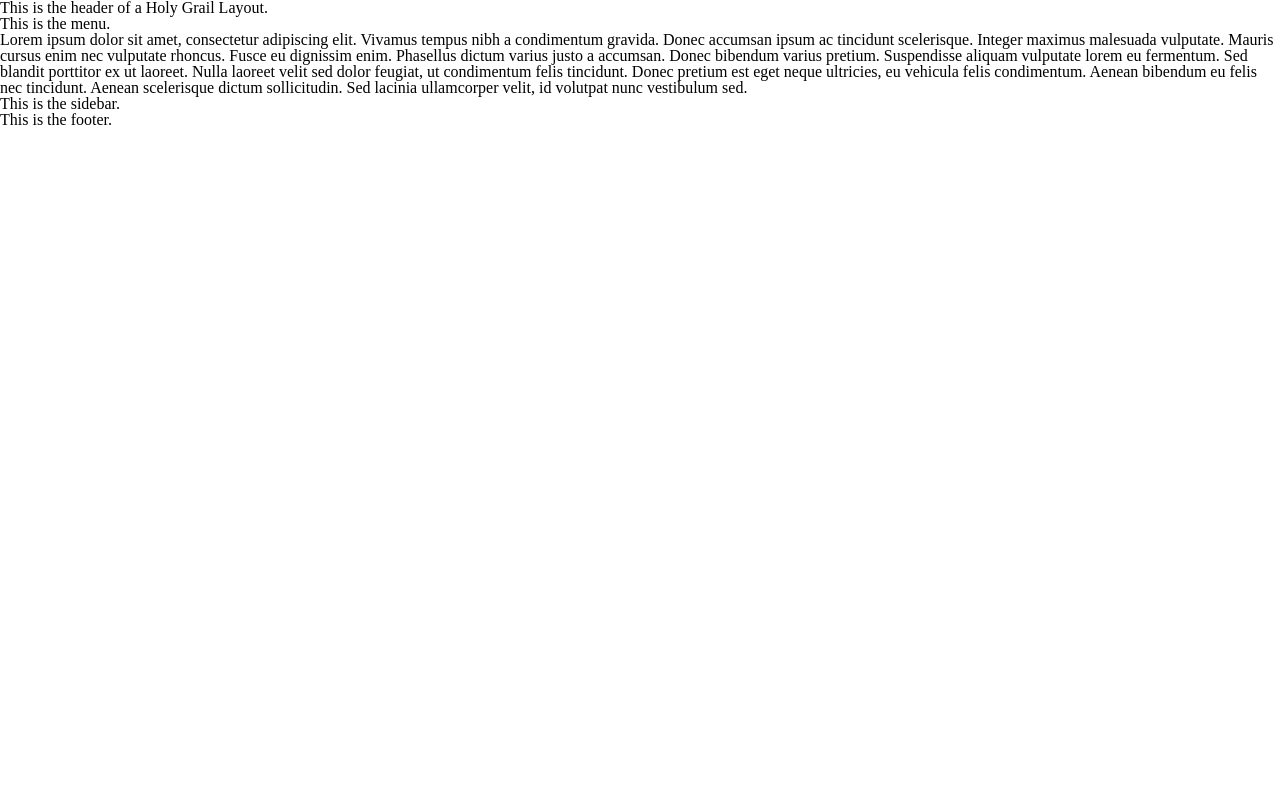
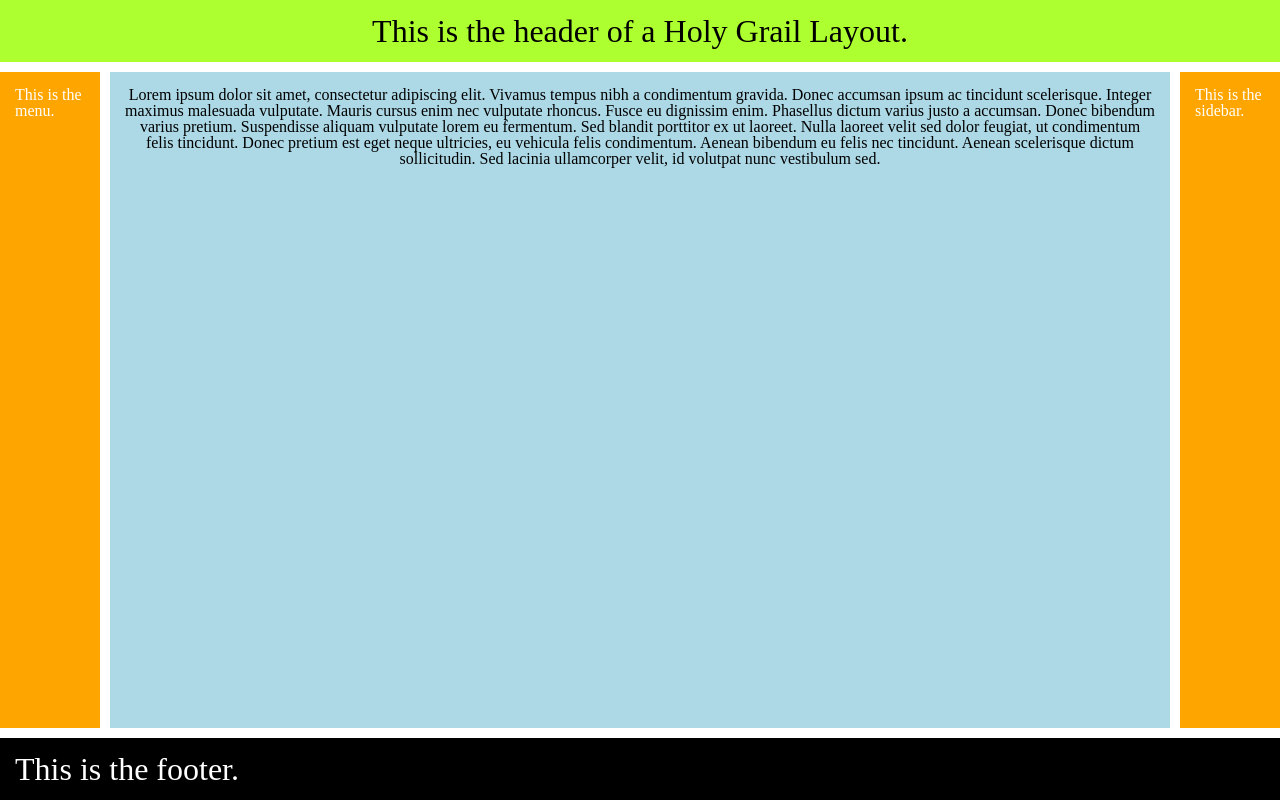
Before and after one commit to banana0000/Holy-Grail-Layout, a plain HTML site: page index.html in a window 1280 px wide. Drawn offline with nearby package versions, Linux system fonts and the light colour scheme.

Commit message:
Update index.html

```diff
--- a/index.html
+++ b/index.html
@@ -5,7 +5,7 @@
     <meta name="viewport" content="width=device-width">
     <title>The Holy Grail Layout</title>
     <link rel="stylesheet"  href="https://cdnjs.cloudflare.com/ajax/libs/meyer-reset/2.0/reset.css">
-    <link href="main.css" rel="stylesheet" type="https://github.com/banana0000/Holy-Grail-Layout/main.css">
+    <link href="main.css" rel="stylesheet" type="text/css" href="https://github.com/banana0000/Holy-Grail-Layout/main.css">
   </head>
   <body class="container">
     <header class="header">This is the header of a Holy Grail Layout.</header>
```
